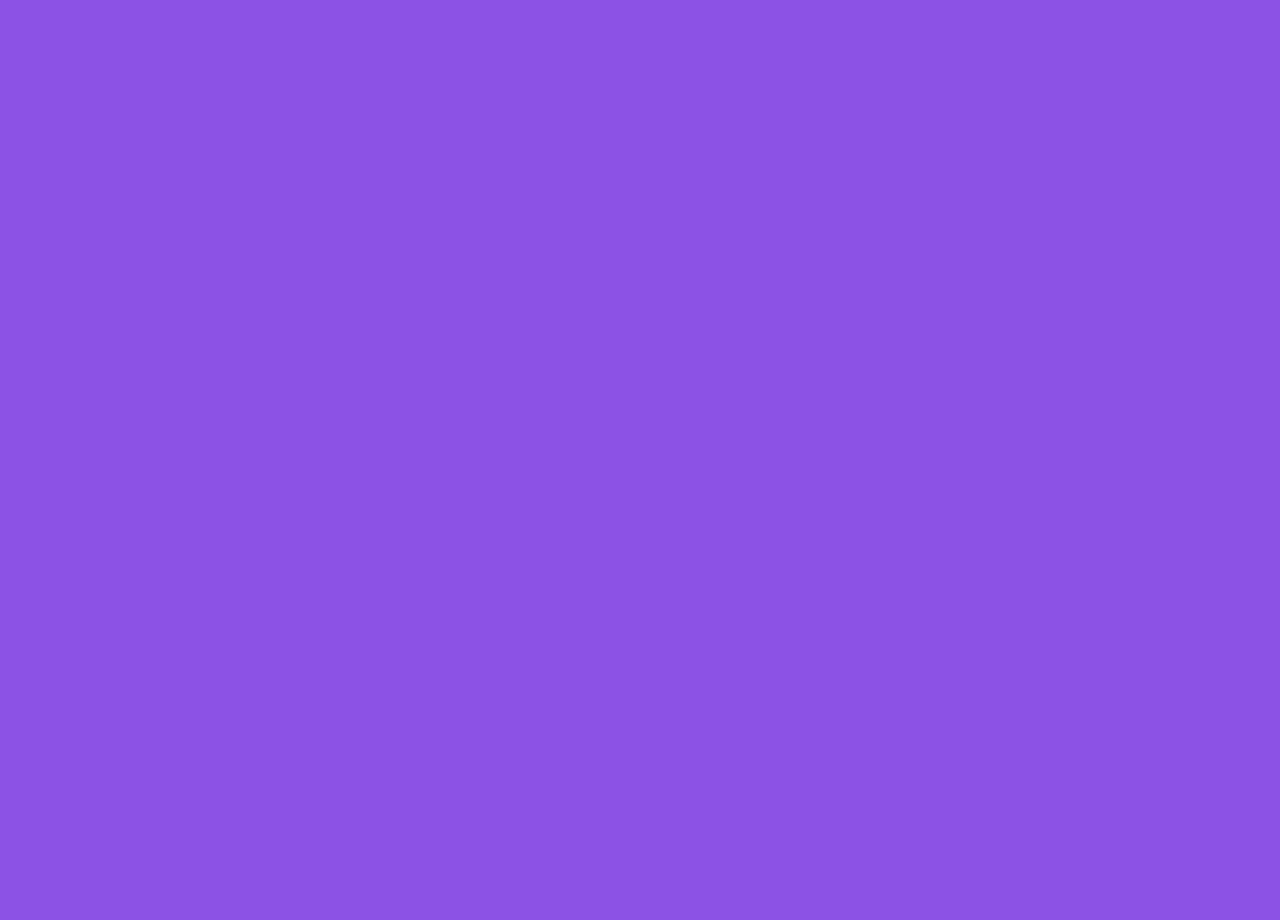
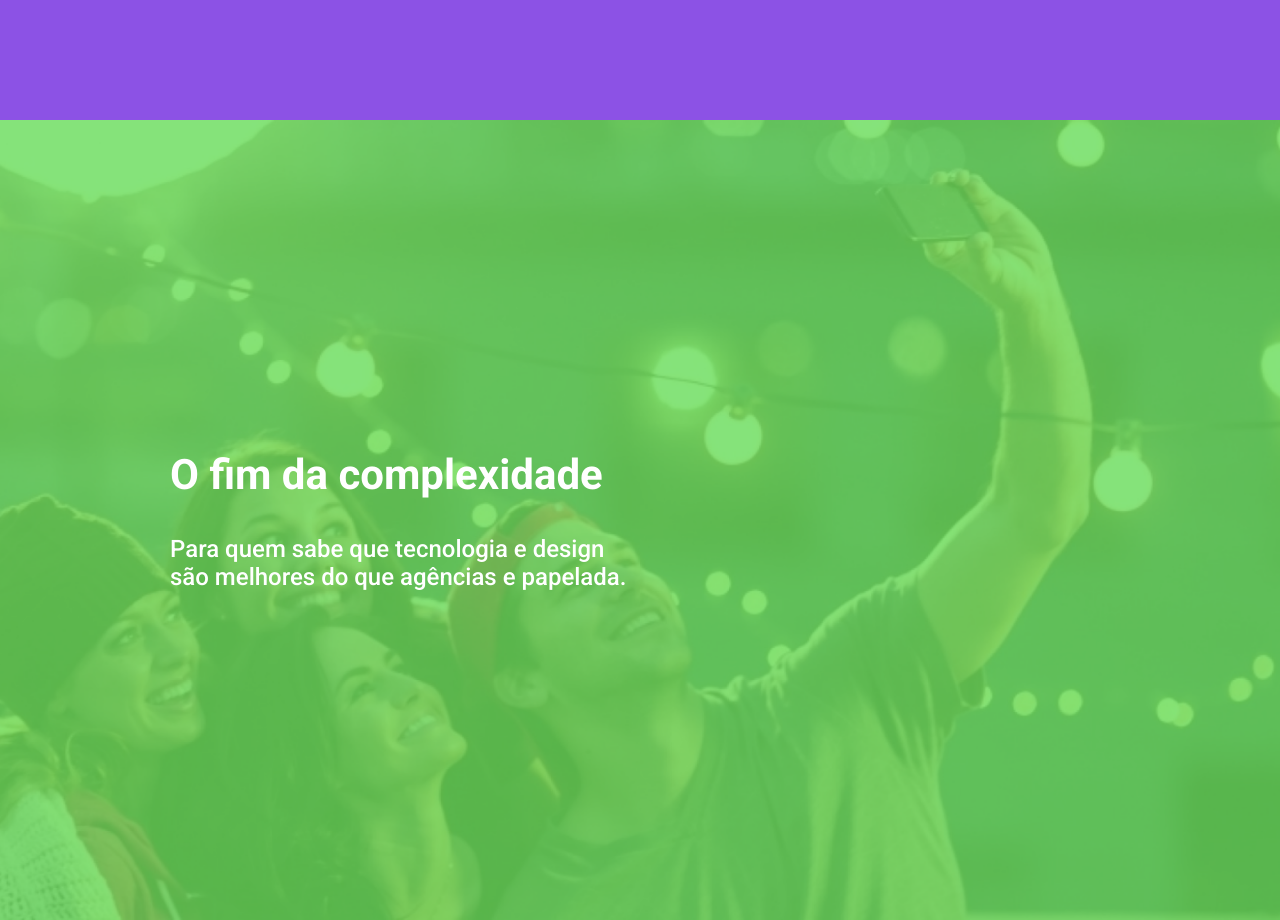
Before and after one commit to filipemelo2002/gama-bank, a React (Create React App) app: page / in a window 1280 px wide. Shown: the part 2280-3200 px from the top of the page. Before the commit the page ends 2400 px from the top, so only its background shows below. Built offline with nearby package versions, Linux system fonts and the light colour scheme.

Commit message:
Add Home scroll page ComplexityPage

```diff
--- a/src/pages/home/index.tsx
+++ b/src/pages/home/index.tsx
@@ -1,7 +1,7 @@
 import React, { useState, FormEvent } from 'react';
 import { Link, useHistory } from 'react-router-dom';
 import { FiArrowRight } from 'react-icons/fi';
-import { HomePage, InfoPage, AnnuityPage } from './style';
+import { HomePage, InfoPage, AnnuityPage, ComplexityPage } from './style';
 import Logo from '../../img/logo.png';
 import api from '../../services/api';
 
@@ -141,6 +141,15 @@ const Home: React.FC = () => {
         </div>
         <span>0,00</span>
       </AnnuityPage>
+      <ComplexityPage>
+        <div>
+          <h2>O fim da complexidade</h2>
+          <h4>
+            Para quem sabe que tecnologia e design são melhores do que agências
+            e papelada.
+          </h4>
+        </div>
+      </ComplexityPage>
     </>
   );
 };
--- a/src/pages/home/style.ts
+++ b/src/pages/home/style.ts
@@ -2,6 +2,7 @@ import styled from 'styled-components';
 import bgImage from '../../img/happy.png';
 import bgApp1 from '../../img/app-bg1.png';
 import bgApp2 from '../../img/app-bg2.png';
+import bgComplexity from '../../img/complexity-bg.png';
 
 export const HomePage = styled.div`
 display: flex;
@@ -205,3 +206,30 @@ export const AnnuityPage = styled.section`
     color: #68de5a;
   }
 `;
+
+export const ComplexityPage = styled.section`
+  width: 100%;
+  height: 100vh;
+  background: url(${bgComplexity}) no-repeat center center, #68de5a;
+  background-size: cover;
+
+  display: flex;
+  align-items: center;
+  justify-content: start;
+
+  div {
+    color: #fff;
+    max-width: 460px;
+    margin-left: 170px;
+
+    h2 {
+      font-size: 42px;
+      font-weight: 700;
+    }
+    h4 {
+      font-size: 24px;
+      font-weight: 500;
+      margin-top: 36px;
+    }
+  }
+`;
```
Also changed, not shown: src/img/complexity-bg.png (renamed from src/img/Rectangle 8.png).
